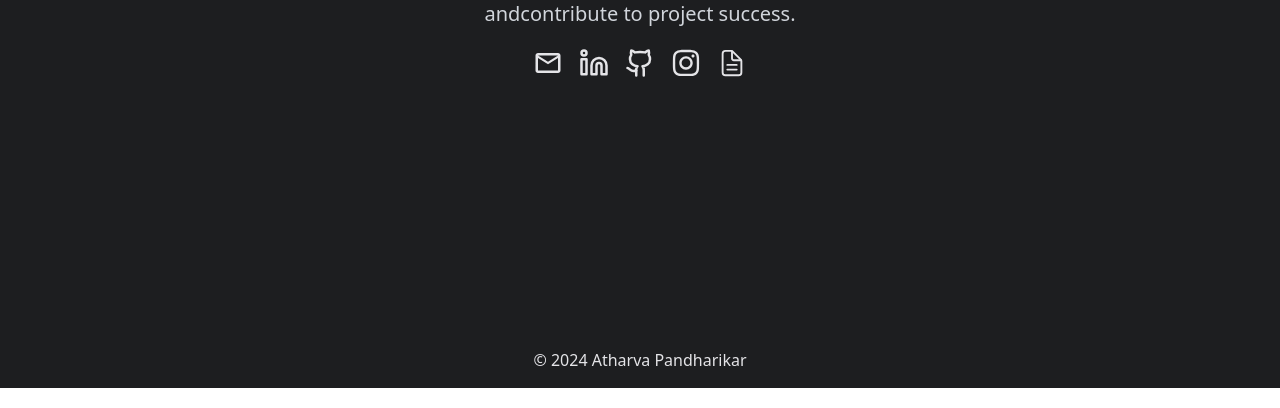
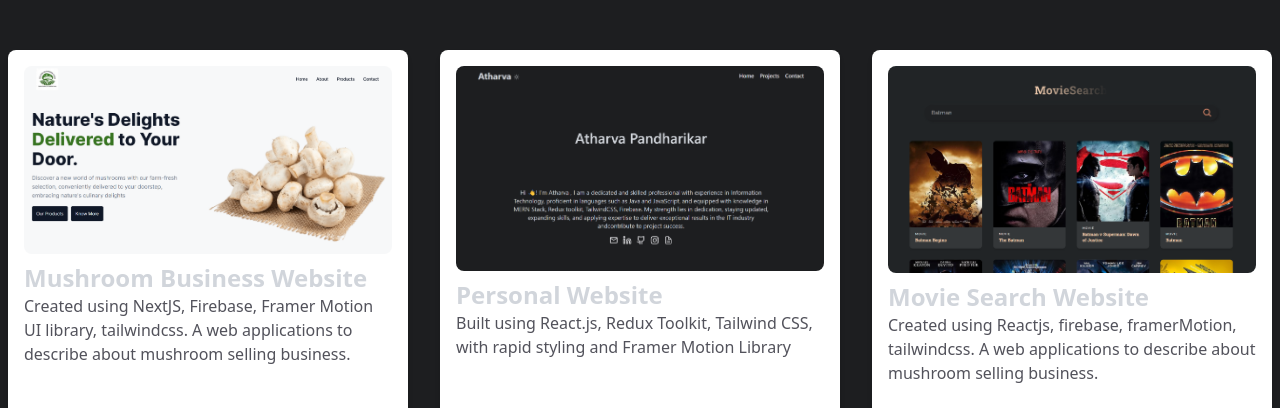
Before and after one commit to atharvap2003/react-redux-website, a React (Vite) app: page / in a window 1280 px wide. Shown: the part 544-952 px from the top of the page. Built offline with nearby package versions, Linux system fonts and the light colour scheme.

Commit message:
Home Section Changed::

```diff
--- a/src/pages/Home.jsx
+++ b/src/pages/Home.jsx
@@ -1,25 +1,56 @@
 import React from "react";
+import { useSelector } from "react-redux";
+import { Link } from "react-router-dom";
 
+//icons
 import { LuGithub } from "react-icons/lu";
 import { FiLinkedin } from "react-icons/fi";
-import { FaTwitter } from "react-icons/fa";
 import { IoDocumentTextOutline } from "react-icons/io5";
 import { FaInstagram } from "react-icons/fa";
 import { MdOutlineMailOutline } from "react-icons/md";
+import { GoArrowUpRight } from "react-icons/go";
 
+//imags
+import MushroomImage from "../assets/MushroomProject.png";
+import PersonalWebsiteImage from "../assets/PersonalSiteImage.png";
+import MovieSearchImage from "../assets/MovieSearchImage.png";
 import logo from "../assets/img-2.png";
-import { useSelector } from "react-redux";
 
 const home = () => {
+  const ProductList = [
+    {
+      id: 1,
+      name: "Mushroom Business Website",
+      image: MushroomImage,
+      description:
+        "Created using NextJS, Firebase, Framer Motion UI library, tailwindcss. A web applications to describe about mushroom selling business.",
+    },
+    {
+      id: 2,
+      name: "Personal Website",
+      image: PersonalWebsiteImage,
+      description:
+        "Built using React.js, Redux Toolkit, Tailwind CSS, with rapid styling and Framer Motion Library ",
+    },
+    {
+      id: 3,
+      name: "Movie Search Website",
+      image: MovieSearchImage,
+      description:
+        "Created using Reactjs, firebase, framerMotion, tailwindcss. A web applications to describe about mushroom selling business.",
+    },
+  ];
+
   const isDarkMode = useSelector((state) => state.theme.isDarkMode);
 
   return (
+    <>
       <div
         className={
-        isDarkMode ? "bg-darktheme h-screen" : "bg-customRgb : h-screen"
+          isDarkMode ? "bg-darktheme " : "bg-customRgb "
         }
       >
-      <div className="container mx-auto px-4 py-12 lg:px-48">
+        <div className="container mx-auto px-4 py-12 lg:px-4">
           <div className="flex flex-col items-center">
             <img
               src={logo}
@@ -27,11 +58,11 @@ const home = () => {
               className="rounded-full shadow-md mb-4 lg:w-64 w-36  border-gray-500"
             />
             <h1 className="text-3xl font-bold mb-2">Atharva Pandharikar</h1>
-          <p className="text-center lg:text-xl text-base mb-4 lg:px-32">
-            Hi 👋! I’m Atharva , I am a dedicated and skilled professional with
-            experience in Information Technology, proficient in languages such
-            as Java and JavaScript, and equipped with knowledge in MERN Stack,
-            Redux toolkit, TailwindCSS, Firebase. My strength lies in
+            <p className="md:text-center lg:text-xl text-base mb-4 lg:px-32  text-justify">
+              Hi 👋! I’m Atharva , I am a dedicated and skilled professional
+              with experience in Information Technology, proficient in languages
+              such as Java and JavaScript, and equipped with knowledge in MERN
+              Stack, Redux toolkit, TailwindCSS, Firebase. My strength lies in
               dedication, staying updated, expanding skills, and applying
               expertise to deliver exceptional results in the IT industry
               andcontribute to project success.
@@ -105,6 +136,41 @@ const home = () => {
           </div>
         </div>
       </div>
+
+      <main className={`${isDarkMode ? "bg-darktheme" : "bg-customRgb"}  flex flex-col justify-center`}>
+        {/* <h1 className="text-center  text-2xl font-bold">Projects</h1> */}
+        <div className="grid grid-cols-1 sm:grid-cols-2 md:grid-cols-3 gap-4 mx-auto">
+          {ProductList.map((i) => (
+            <article
+              className={
+                isDarkMode
+                  ? "bg-white dark:bg-zinc-800 rounded-lg shadow-md p-4 m-2 max-w-[400px] min-w-[200px]"
+                  : "bg-white dark:bg-zinc-800 rounded-lg shadow-md p-4 m-2 max-w-[400px] min-w-[300px]"
+              }
+              key={i.id}
+            >
+              <Link href="">
+                <img
+                  src={i.image}
+                  alt="Project Image"
+                  className=" max-h-[400px] rounded-lg md:object-cover object-contain "
+                />
+                <h2 className="text-2xl font-semibold mt-2">{i.name}</h2>
+                <p className="text-zinc-600 dark:text-zinc-400 text-md">
+                  {i.description}
+                </p>
+                <button className="flex text-white rounded-lg mt-2 hover:underline decoration-1 my-1">
+                  <p className="hover:underline decoration-1 decoration-dotted">
+                    Click for More
+                  </p>
+                  <GoArrowUpRight className=" mt-1 text-xl hover:translate-x-2 transition-transform duration-300 " />
+                </button>
+              </Link>
+            </article>
+          ))}
+        </div>
+      </main>
+    </>
   );
 };
 
```
Lines whose indentation alone changed are shown as unchanged.
